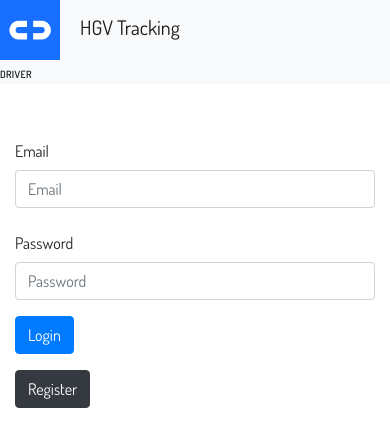
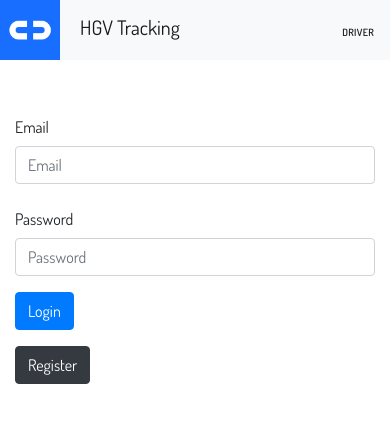
Before and after one commit to ryan-shirley/Vehicle-Checklist-Web-App-MERN, a React (Create React App) app: page / in a window 390 px wide. Shown: the top 446 px of the page. Built offline with nearby package versions, Linux system fonts and the light colour scheme.

Commit message:
Fix navbar dropdown on mobile

```diff
--- a/src/components/hgv-navbar.js
+++ b/src/components/hgv-navbar.js
@@ -9,9 +9,9 @@ class HGVNavbar extends Component {
     constructor(props) {
         super(props)
 
-        let name = ''
-        if(props.loggedIn) {
-            name = localStorage.getItem('userFullName')
+        let name = ""
+        if (props.loggedIn) {
+            name = localStorage.getItem("userFullName")
         }
 
         this.state = {
@@ -28,9 +28,9 @@ class HGVNavbar extends Component {
      * componentDidUpdate() Update username on loggin status change
      */
     componentDidUpdate(nextProps) {
-        if(nextProps.loggedIn !== this.props.loggedIn) {
+        if (nextProps.loggedIn !== this.props.loggedIn) {
             this.setState({
-                userFullName: localStorage.getItem('userFullName') || ''
+                userFullName: localStorage.getItem("userFullName") || ""
             })
         }
     }
@@ -39,17 +39,20 @@ class HGVNavbar extends Component {
      * logout() Log user out of the application
      */
     logout() {
-        localStorage.removeItem('jwtToken')
-        localStorage.removeItem('UID')
-        localStorage.removeItem('userFullName')
+        localStorage.removeItem("jwtToken")
+        localStorage.removeItem("UID")
+        localStorage.removeItem("userFullName")
 
-        this.setState({ redirect: true }, () => { this.setState({ redirect: false }, () => { this.props.onLogout(false) })})
+        this.setState({ redirect: true }, () => {
+            this.setState({ redirect: false }, () => {
+                this.props.onLogout(false)
+            })
+        })
     }
 
     render() {
-
-        if(this.state.redirect) {
-            return <Redirect to='/' push={true} />
+        if (this.state.redirect) {
+            return <Redirect to="/" push={true} />
         }
 
         return (
@@ -64,11 +67,10 @@ class HGVNavbar extends Component {
                     />{' '}
                     HGV Tracking
                 </Navbar.Brand>
-                <Navbar.Collapse id="hgv-settings-dropdown-nav">
-                    <Nav className="ml-auto">
+                <Nav className="hgv-settings-nav ml-auto">
                     <div>
                         <span className="text-uppercase driver">Driver</span>
-                            {this.state.userFullName && (<NavDropdown alignRight title={`${this.state.userFullName}`} id="hgv-settings-dropdown" className='ml-n2'>
+                        {this.state.userFullName && (<NavDropdown alignRight title={`${this.state.userFullName}`} id="hgv-settings-dropdown">
                             <NavDropdown.Item href="/">
                                 Action*
                             </NavDropdown.Item>
@@ -82,8 +84,33 @@ class HGVNavbar extends Component {
                         </NavDropdown>)}
                     </div>
                 </Nav>
-                </Navbar.Collapse>
             </Navbar>
+
+            // <Navbar bg="light" expand="lg">
+            //     <Navbar.Brand href="#home">React-Bootstrap</Navbar.Brand>
+            //     <Navbar.Toggle aria-controls="basic-navbar-nav" />
+            //     <Navbar.Collapse id="basic-navbar-nav">
+            //         <Nav className="mr-auto">
+            //             <Nav.Link href="#home">Home</Nav.Link>
+            //             <Nav.Link href="#link">Link</Nav.Link>
+            //             <NavDropdown title="Dropdown" id="basic-nav-dropdown">
+            //                 <NavDropdown.Item href="#action/3.1">
+            //                     Action
+            //                 </NavDropdown.Item>
+            //                 <NavDropdown.Item href="#action/3.2">
+            //                     Another action
+            //                 </NavDropdown.Item>
+            //                 <NavDropdown.Item href="#action/3.3">
+            //                     Something
+            //                 </NavDropdown.Item>
+            //                 <NavDropdown.Divider />
+            //                 <NavDropdown.Item href="#action/3.4">
+            //                     Separated link
+            //                 </NavDropdown.Item>
+            //             </NavDropdown>
+            //         </Nav>
+            //     </Navbar.Collapse>
+            // </Navbar>
         )
     }
 }
--- a/src/scss/bootstrap/_config.scss
+++ b/src/scss/bootstrap/_config.scss
@@ -10,7 +10,7 @@
 @import "~bootstrap/scss/buttons";
 
 // *** Components
-// @import "~bootstrap/scss/transitions";
+@import "~bootstrap/scss/transitions";
 @import "~bootstrap/scss/dropdown";
 @import "~bootstrap/scss/button-group";
 // @import "~bootstrap/scss/input-group";
--- a/src/scss/theme/_navbar.scss
+++ b/src/scss/theme/_navbar.scss
@@ -1,4 +1,4 @@
-#hgv-settings-dropdown-nav {
+.hgv-settings-nav {
     .driver {
         font-size: x-small;
         font-weight: 600;
@@ -8,6 +8,11 @@
     .dropdown {
         .dropdown-toggle {
             padding-top: 0;
+            padding-left: 0;
+        }
+
+        .dropdown-menu {
+            position: absolute;
         }
     }
 }
```
Lines whose indentation alone changed are shown as unchanged.
